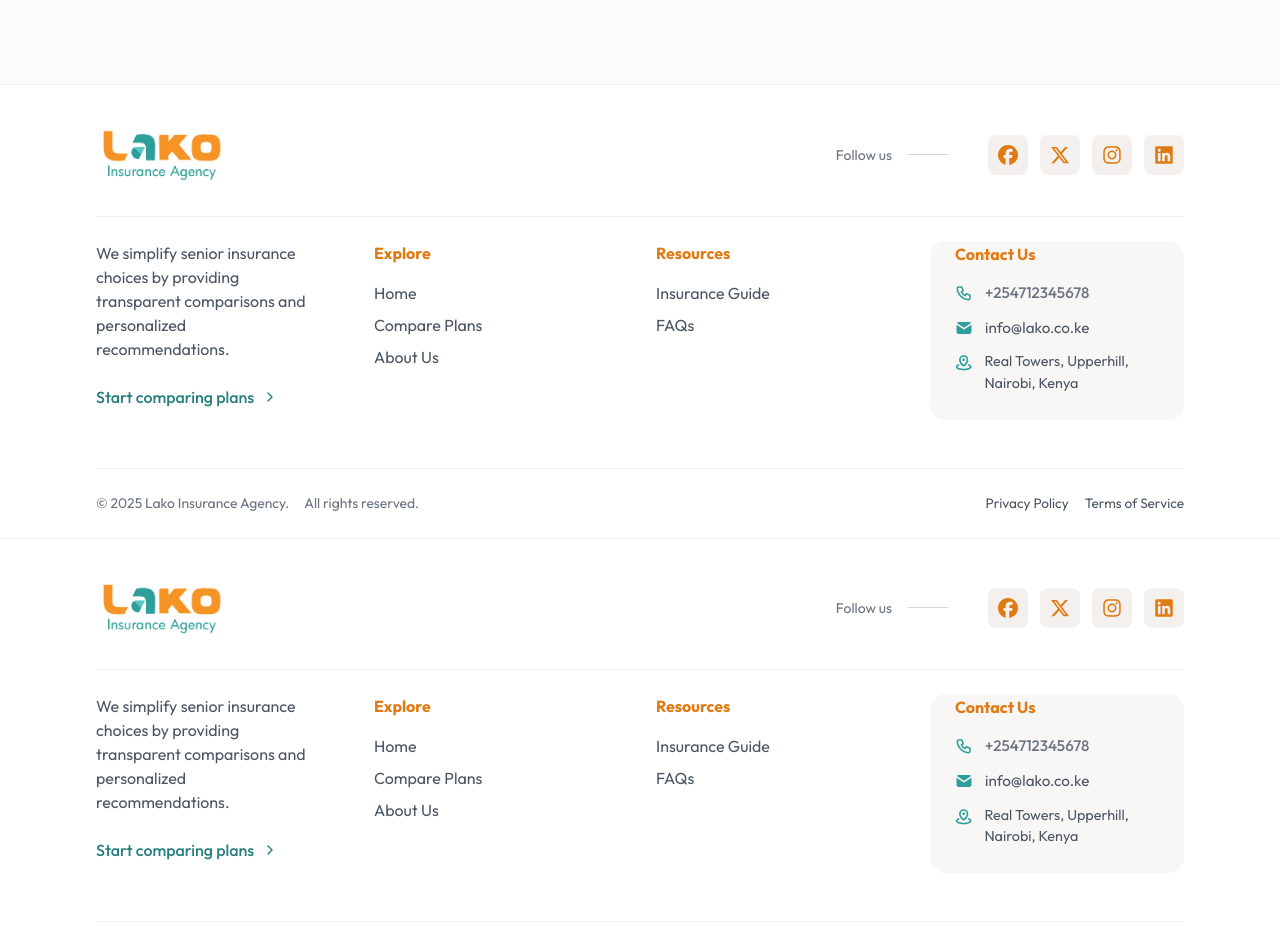
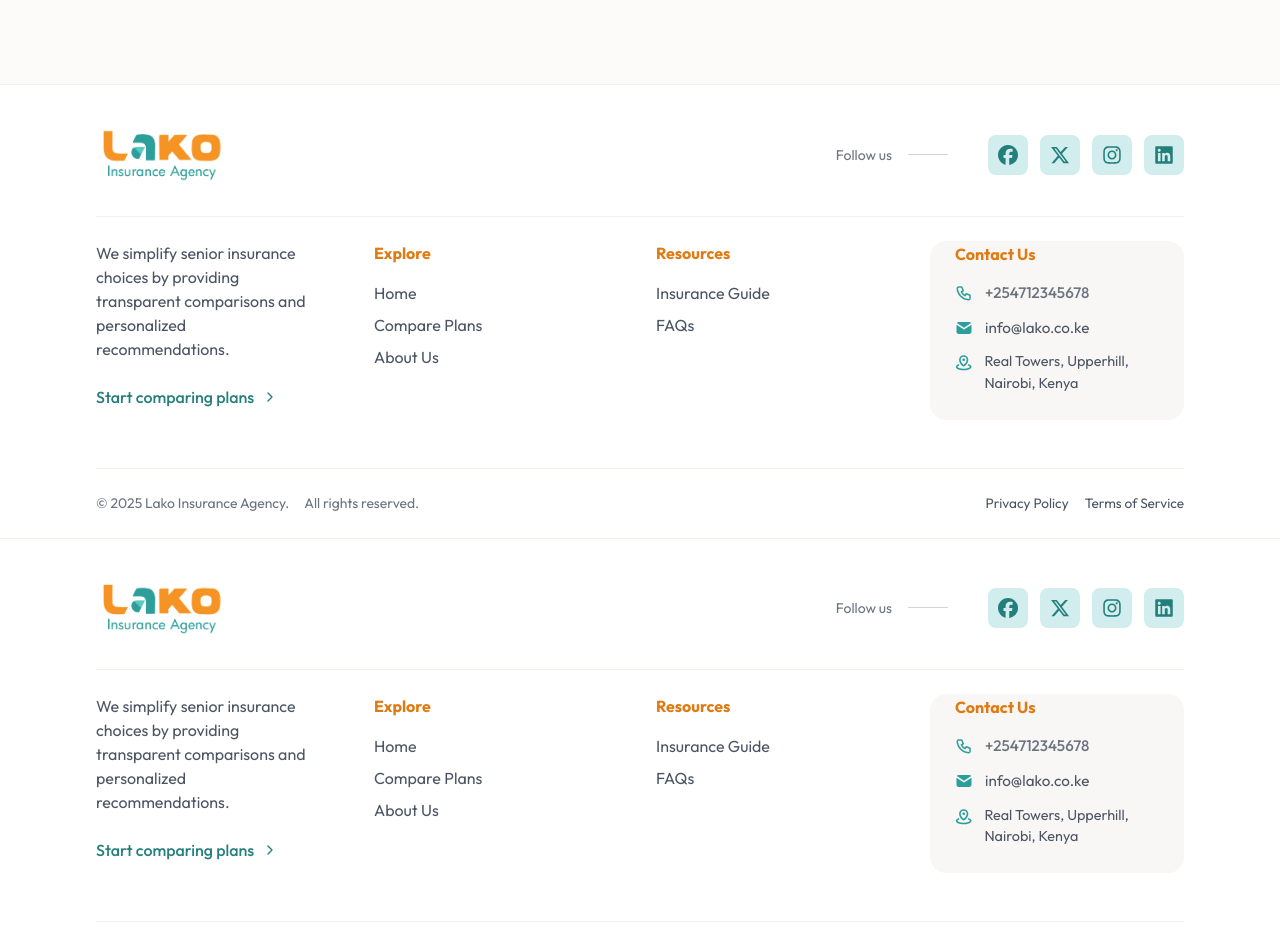
Before and after one commit to supa-modo/lako-insurance-client, a React (Vite) app: page /compare in a window 1280 px wide. Shown: the part 980-1912 px from the top of the page. Built offline with nearby package versions, Linux system fonts and the light colour scheme; no server answers.

Commit message:
Update Footer and PlanDetails components for improved styling and consistency. Modify social link background and text colors, adjust CoverageCard border radius, and refine layout of premium display and download report section for enhanced user experience.

```diff
--- a/src/components/layout/Footer.jsx
+++ b/src/components/layout/Footer.jsx
@@ -201,7 +201,7 @@ const SocialLink = ({ icon: Icon, href }) => (
     href={href}
     whileHover={{ scale: 1.1 }}
     whileTap={{ scale: 0.95 }}
-    className="w-10 h-10 rounded-lg bg-neutral-200/90 flex items-center justify-center text-secondary-600 hover:bg-primary-100 hover:text-primary-600 transition-colors"
+    className="w-10 h-10 rounded-lg bg-primary-100 flex items-center justify-center text-primary-600 hover:bg-secondary-100 hover:text-primary-600 transition-colors"
     target="_blank"
     rel="noopener noreferrer"
   >
--- a/src/components/results/PlanDetails.jsx
+++ b/src/components/results/PlanDetails.jsx
@@ -225,7 +225,7 @@ const PlanDetails = ({
 
   // Coverage Card Component for the top section
   const CoverageCard = ({ title, amount, icon, color }) => (
-    <div className="bg-primary-50 border-primary-500/20 backdrop-blur-sm px-4 py-2 sm:p-5 rounded-[0.7rem] sm:rounded-[0.75rem]   border transition-all duration-300 hover:shadow-md">
+    <div className="bg-primary-50 border-primary-500/20 backdrop-blur-sm px-4 py-2 sm:p-5 rounded-[0.85rem] sm:rounded-[0.75rem]   border transition-all duration-300 hover:shadow-md">
       <div className="flex items-center">
         <div className="h-8 sm:h-10 w-8 sm:w-10 rounded-full bg-primary-500/40 flex items-center justify-center mr-3 flex-shrink-0">
           {icon}
@@ -353,7 +353,7 @@ const PlanDetails = ({
                 </p>
               </div>
             </div>
-            <div className="mt-4 md:mt-0 text-center bg-secondary-50 rounded-[0.8rem] sm:rounded-[0.95rem] px-4 sm:px-6 py-3 border border-secondary-100">
+            <div className="mt-4 md:mt-0 text-center bg-white rounded-[0.75rem] sm:rounded-[0.7rem] px-4 sm:px-6 py-3 border border-secondary-100">
               <div className="text-xl sm:text-2xl font-bold text-secondary-700">
                 {formatCurrencyFn(displayPremium || 50000)}
               </div>
@@ -524,7 +524,7 @@ const PlanDetails = ({
 
       {/* Download Report Section */}
       {onDownload && (
-        <div className="bg-primary-50 border border-secondary-100 rounded-xl p-5 shadow-md">
+        <div className=" bg-primary-50 border border-secondary-100 rounded-xl p-5 shadow-md">
           <div className="flex flex-col md:flex-row items-center gap-3 justify-between">
           <div className="w-full flex items-center space-x-3 ">
             <div className="h-10 w-10 rounded-full bg-secondary-500/20 flex items-center justify-center">
@@ -561,7 +561,7 @@ const PlanDetails = ({
 
           {downloadStatus && downloadStatus !== "idle" ? (
             <div
-              className={`rounded-lg p-3 mb-3 text-sm flex items-center justify-center
+              className={`rounded-lg p-3 mt-3 text-sm flex items-center justify-center
               ${
                 downloadStatus === "loading"
                   ? "bg-blue-100 text-blue-700"
```
